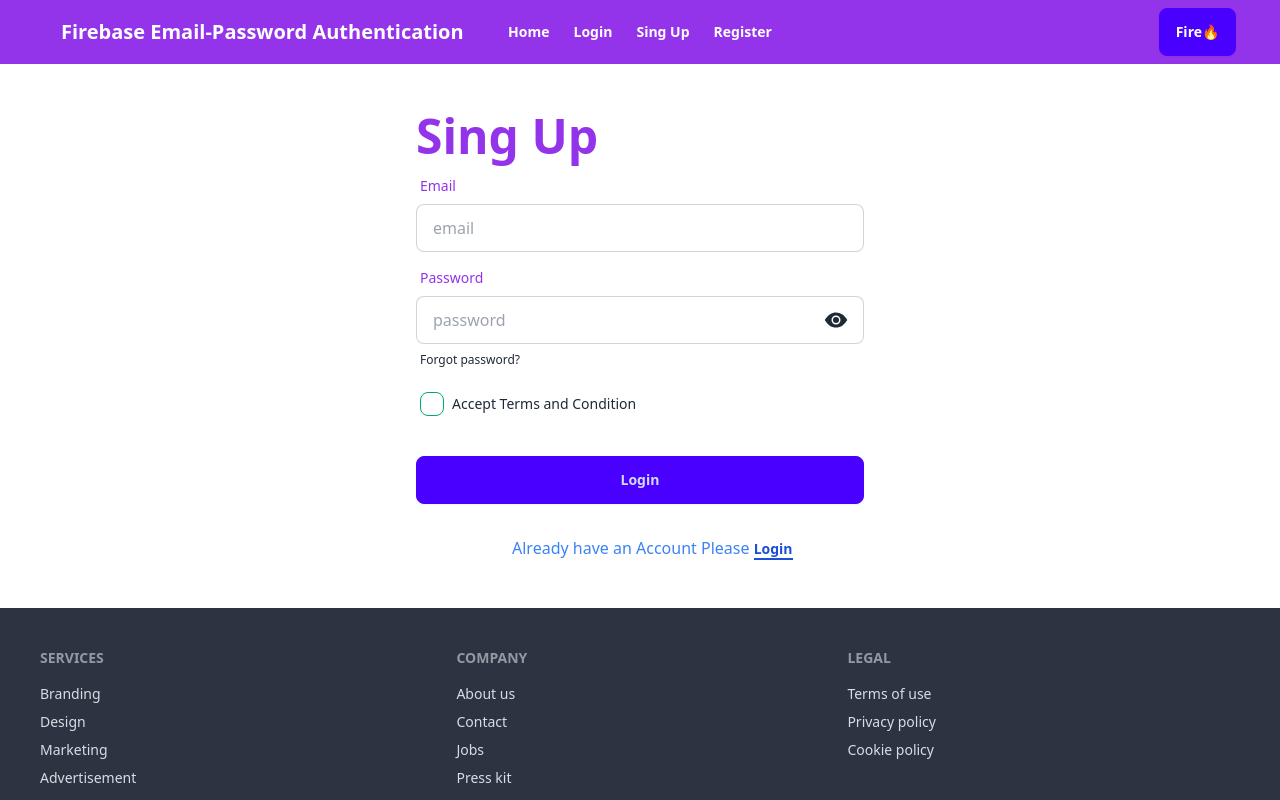
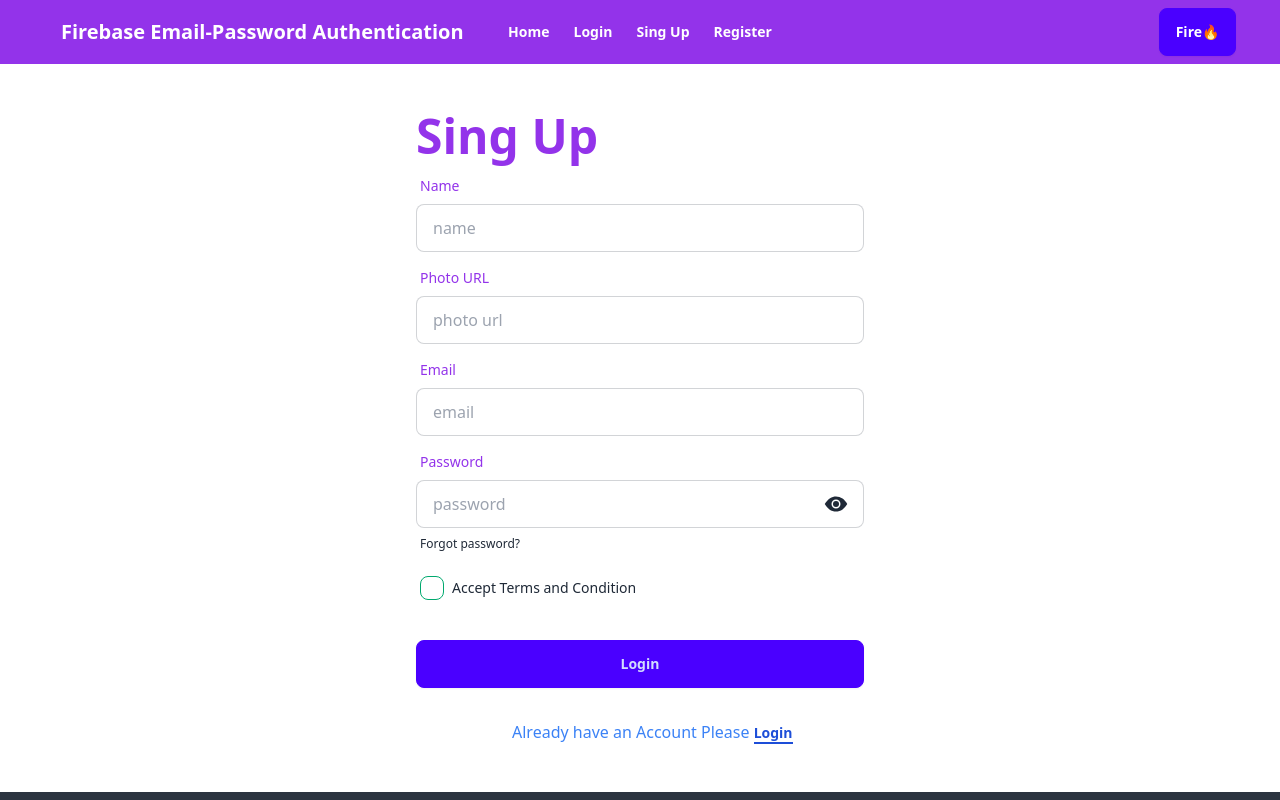
Before and after one commit to tonmoy-sutradhar/Email-Password-Auth-with-React-Firebase-, a React (Vite) app: page /signup in a window 1280 px wide. Shown: the top 800 px of the page. Built offline with nearby package versions, Linux system fonts and the light colour scheme.

Commit message:
PRofile update and name, photoURl set done.

```diff
--- a/src/Components/Login/Login.jsx
+++ b/src/Components/Login/Login.jsx
@@ -1,6 +1,7 @@
 import {
   createUserWithEmailAndPassword,
   sendEmailVerification,
+  updateProfile,
 } from "firebase/auth";
 import React, { useEffect, useState } from "react";
 import auth from "../Firebase/Firebase.init";
@@ -21,7 +22,9 @@ const Login = () => {
     const email = e.target.email.value;
     const password = e.target.password.value;
     const terms = e.target.terms.checked;
-    console.log(email, password, terms);
+    const name = e.target.name.value;
+    const photo = e.target.photo.value;
+    console.log(email, password, terms, name, photo);
 
     setErrorMessage("");
     setSuccess(false);
@@ -54,6 +57,20 @@ const Login = () => {
         sendEmailVerification(auth.currentUser).then(() => {
           console.log("Email verificaiton sent");
         });
+
+        // update profile name and photo url
+
+        const profile = {
+          displayName: name,
+          photoURL: photo,
+        };
+        updateProfile(auth.currentUser, profile)
+          .then(() => {
+            console.log("USer profile updated.");
+          })
+          .catch((err) => {
+            console.log("err", err);
+          });
       })
       .catch((error) => {
         console.log("ERROR", error.message);
@@ -66,6 +83,33 @@ const Login = () => {
     <div className="max-w-lg mx-auto">
       <form onSubmit={handleSignUp} className="card-body">
         <h1 className="text-5xl font-bold text-purple-600">Sing Up</h1>
+
+        <div className="form-control">
+          <label className="label">
+            <span className="label-text text-purple-600">Name</span>
+          </label>
+          <input
+            type="text"
+            name="name"
+            placeholder="name"
+            className="input input-bordered"
+            required
+          />
+        </div>
+
+        <div className="form-control">
+          <label className="label">
+            <span className="label-text text-purple-600">Photo URL</span>
+          </label>
+          <input
+            type="text"
+            name="photo"
+            placeholder="photo url"
+            className="input input-bordered"
+            required
+          />
+        </div>
+
         <div className="form-control">
           <label className="label">
             <span className="label-text text-purple-600">Email</span>
```
